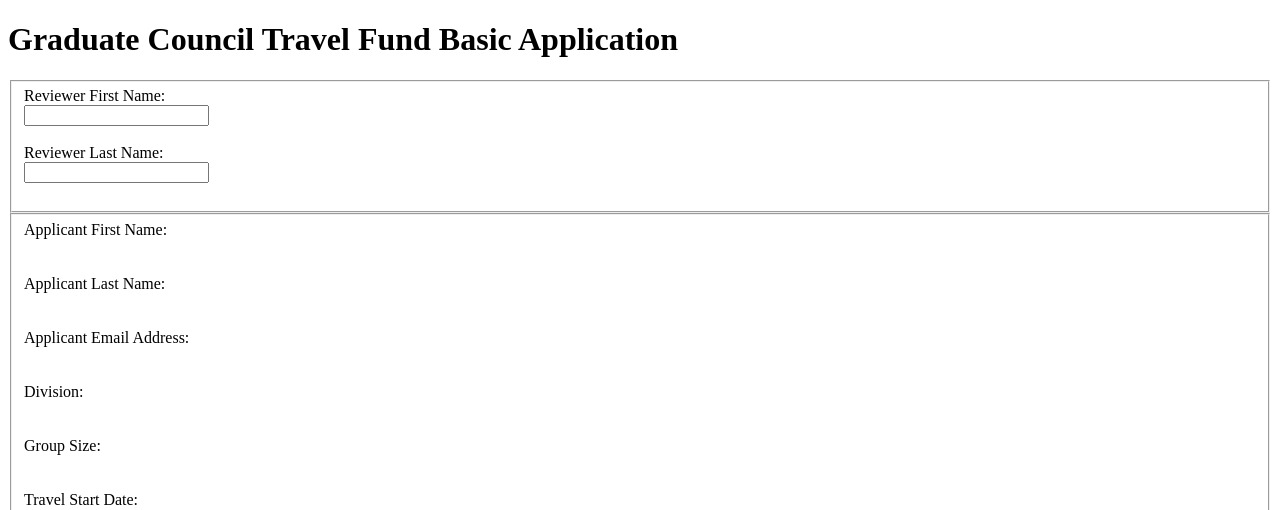
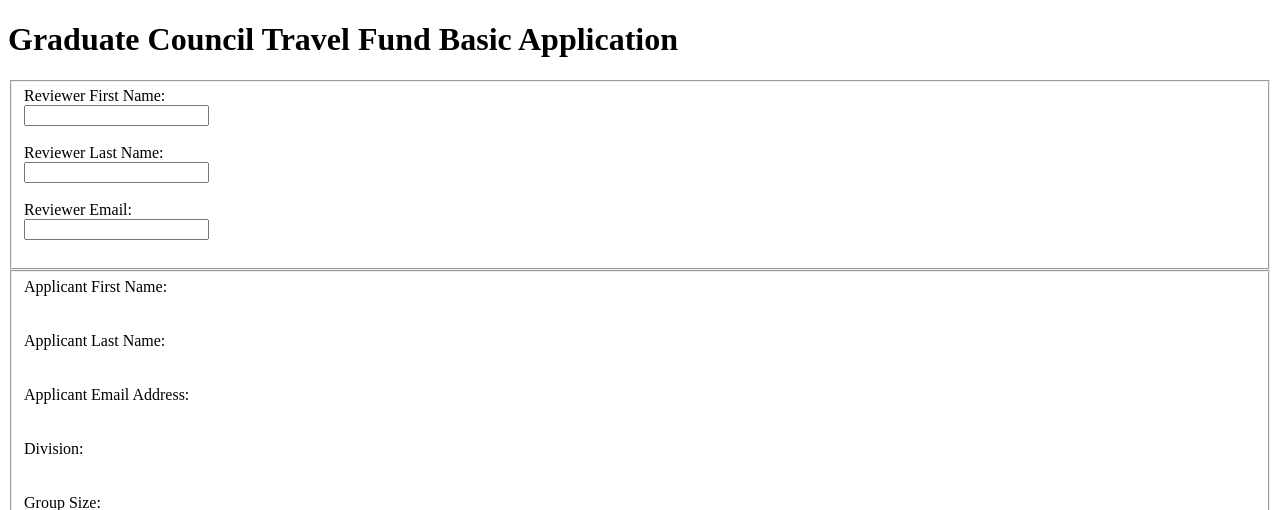
Before and after one commit to siyoungbyun/gc-travel-parser, a Flask app: template gctravelparser/templates/review_basic.html in a window 1280 px wide. Shown: the top 510 px of the page. Run offline with Flask 2, Linux system fonts and the light colour scheme; the template is opened without the code that fills it, so the values that code supplies are empty.

Commit message:
Add email

```diff
--- a/gctravelparser/templates/review_basic.html
+++ b/gctravelparser/templates/review_basic.html
@@ -14,6 +14,8 @@
         <input type="text" name="reviewer-firstname"><br><br>
         Reviewer Last Name:<br>
         <input type="text" name="reviewer-lastname"><br><br>
+        Reviewer Email:<br>
+        <input type="text" name="reviewer-email"><br><br>
     </fieldset>
 
     <fieldset>
```
